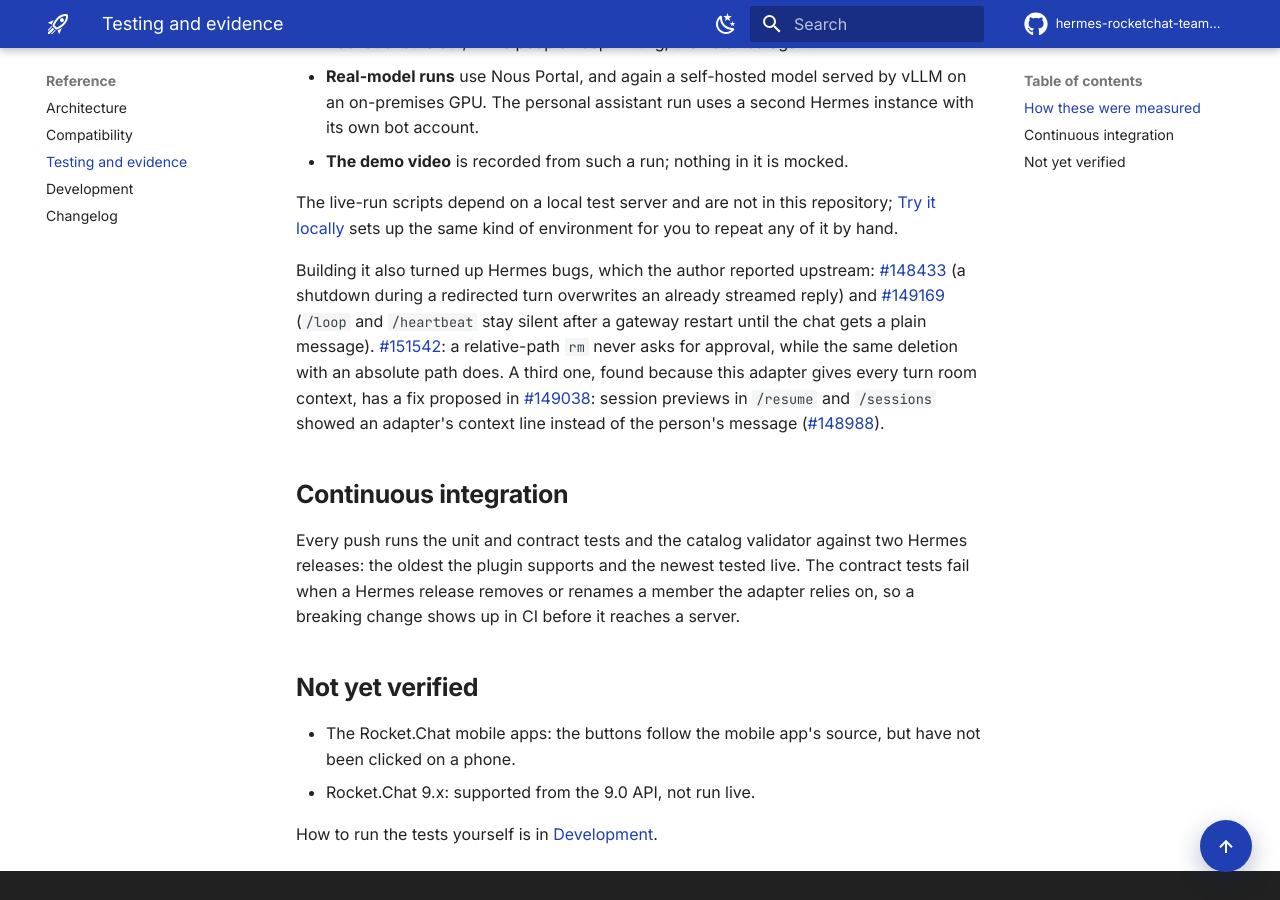
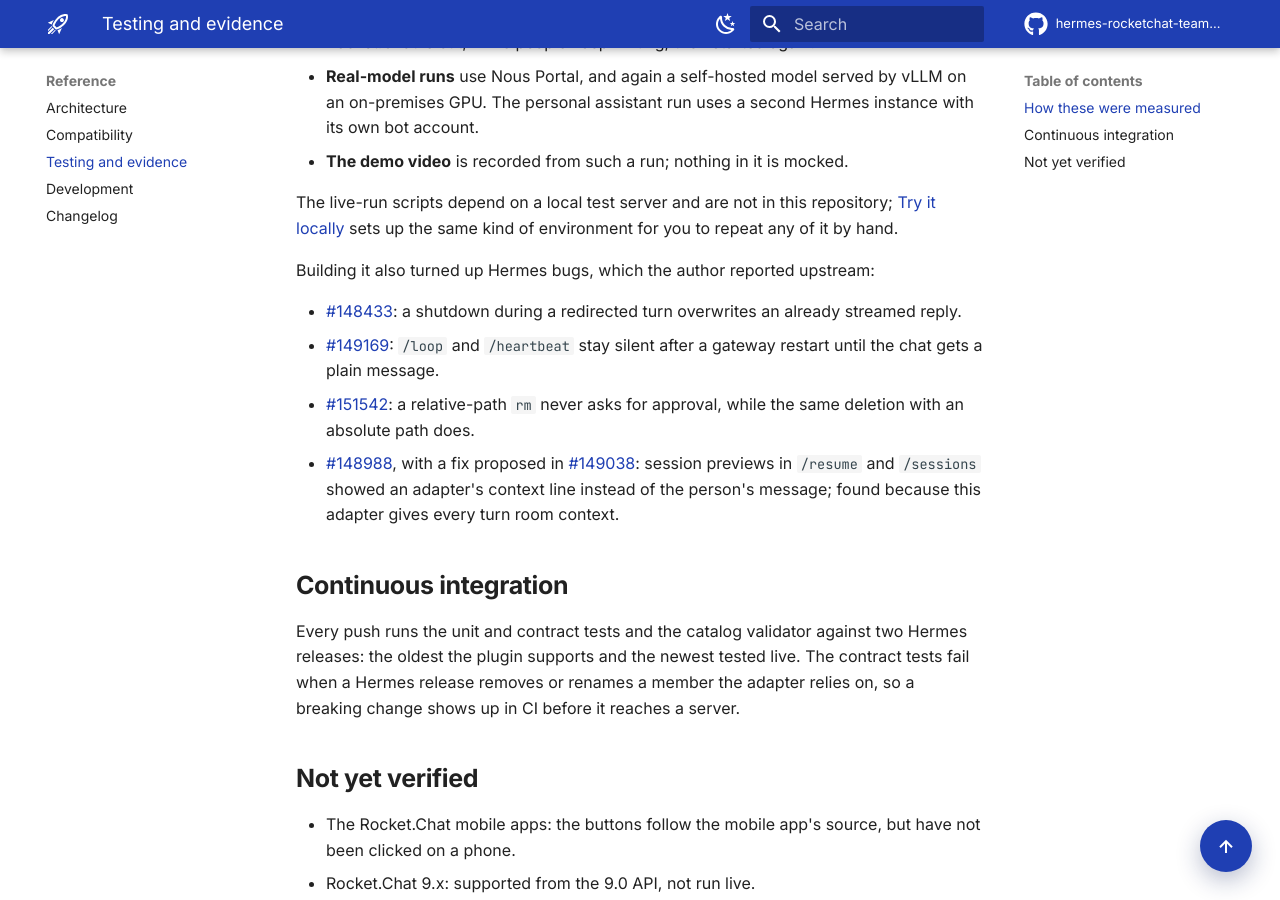
Before and after one commit to csabatatrai-ulx/hermes-rocketchat-team-gateway, an MkDocs documentation site: the page built from docs/evidence.md, in a window 1280 px wide and 900 px high, scrolled down 1716 px. Built offline with MkDocs 1.6.1 and Material for MkDocs 9.7.7, drawn with Linux system fonts in a browser that asks for light colours; comment, search, counter and statistics services are not loaded.

Commit message:
README: the upstream reports as a list

```diff
--- a/docs/evidence.md
+++ b/docs/evidence.md
@@ -28,7 +28,12 @@ Every number below comes from a run, not from a claim. The live runs used Rocket
 
 The live-run scripts depend on a local test server and are not in this repository; [Try it locally](try.md) sets up the same kind of environment for you to repeat any of it by hand.
 
-Building it also turned up Hermes bugs, which the author reported upstream: [#148433](https://github.com/NousResearch/hermes-agent/issues/148433) (a shutdown during a redirected turn overwrites an already streamed reply) and [#149169](https://github.com/NousResearch/hermes-agent/issues/149169) (`/loop` and `/heartbeat` stay silent after a gateway restart until the chat gets a plain message). [#151542](https://github.com/NousResearch/hermes-agent/issues/151542): a relative-path `rm` never asks for approval, while the same deletion with an absolute path does. A third one, found because this adapter gives every turn room context, has a fix proposed in [#149038](https://github.com/NousResearch/hermes-agent/pull/149038): session previews in `/resume` and `/sessions` showed an adapter's context line instead of the person's message ([#148988](https://github.com/NousResearch/hermes-agent/issues/148988)).
+Building it also turned up Hermes bugs, which the author reported upstream:
+
+- [#148433](https://github.com/NousResearch/hermes-agent/issues/148433): a shutdown during a redirected turn overwrites an already streamed reply.
+- [#149169](https://github.com/NousResearch/hermes-agent/issues/149169): `/loop` and `/heartbeat` stay silent after a gateway restart until the chat gets a plain message.
+- [#151542](https://github.com/NousResearch/hermes-agent/issues/151542): a relative-path `rm` never asks for approval, while the same deletion with an absolute path does.
+- [#148988](https://github.com/NousResearch/hermes-agent/issues/148988), with a fix proposed in [#149038](https://github.com/NousResearch/hermes-agent/pull/149038): session previews in `/resume` and `/sessions` showed an adapter's context line instead of the person's message; found because this adapter gives every turn room context.
 
 ## Continuous integration
 
```
Also changed, not shown: README.md (+6 -1 lines).
